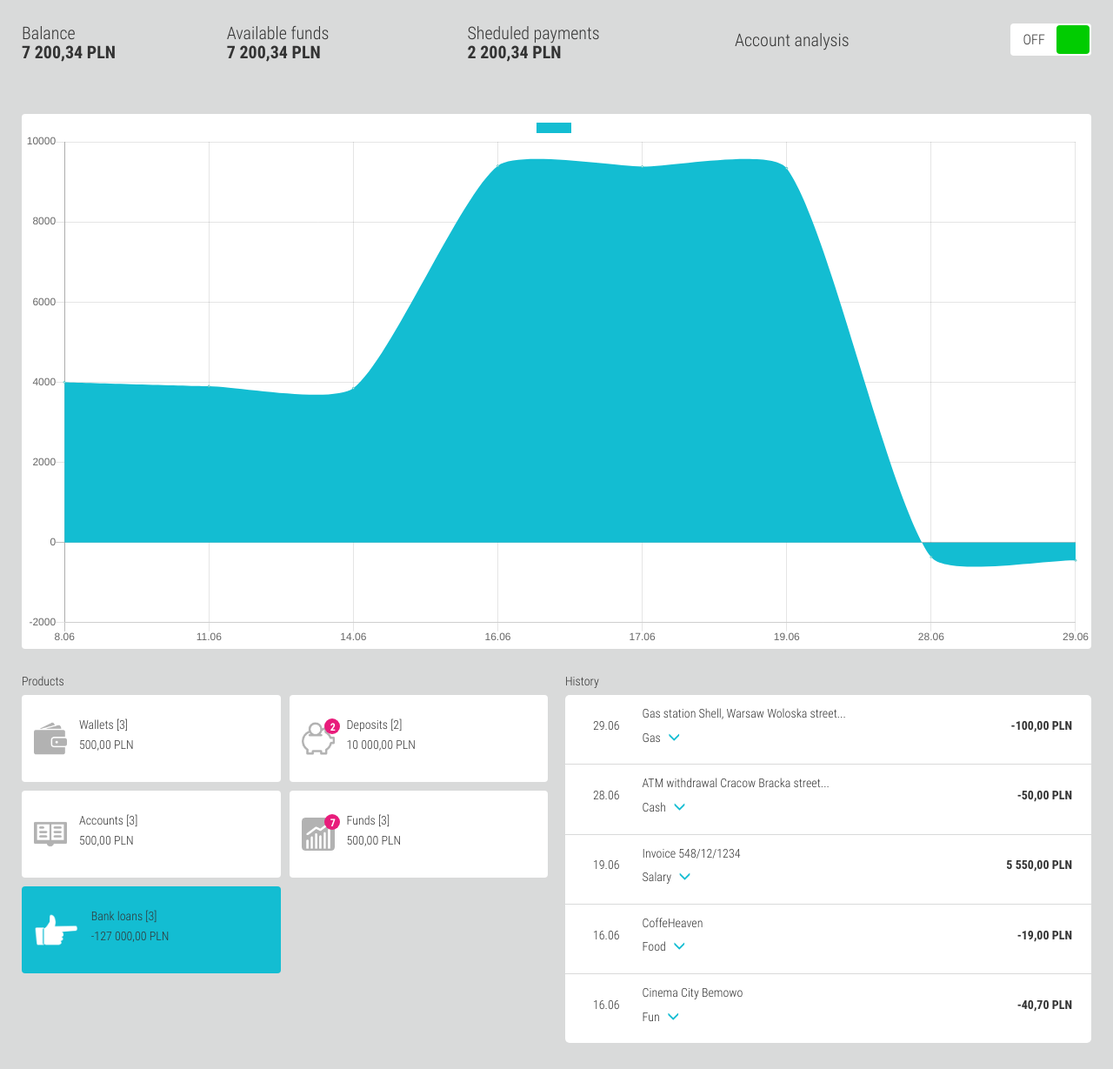
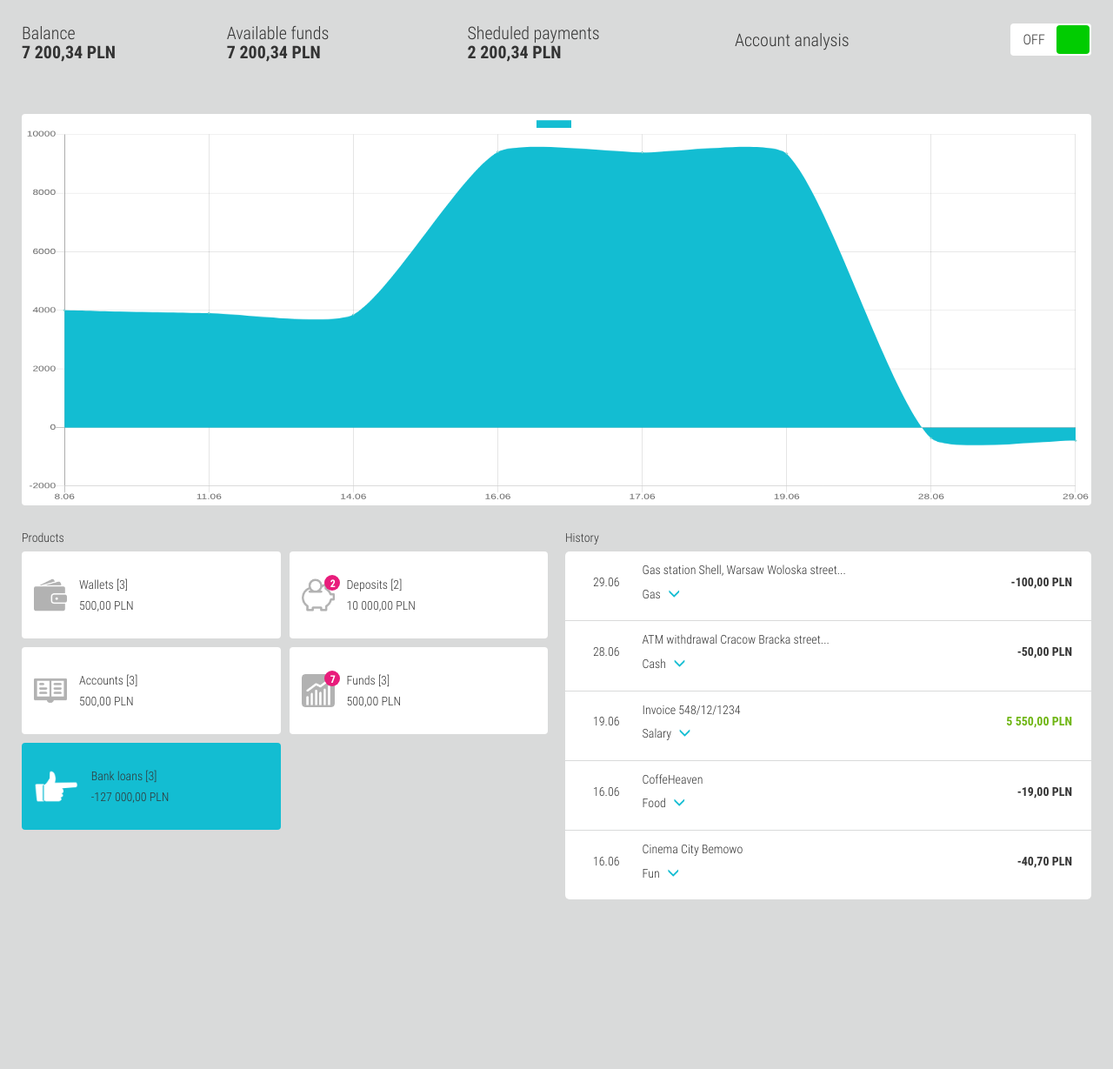
Before and after one commit to Vestelth/ef3-panel, a website: page index.html in a window 1280 px wide. Shown: the part 200-1429 px from the top of the page at 87% size. After the commit the page ends 1264 px from the top, so only its background shows below. Drawn offline with nearby package versions, Linux system fonts and the light colour scheme.

Commit message:
more scripts added (money ammount coloring, switcher updated)

```diff
--- a/js/app.js
+++ b/js/app.js
@@ -52,7 +52,19 @@ $(function() {
       }, 400);
       switcher.css('backgroundColor', '#01cc01');
       switcher.toggleClass('on');
-      $('canvas').fadeIn(400);
+      $('canvas').fadeIn(1000);
     }
   });
 });
+
+// color for income numbers
+
+const ammount = $('li h3.ammount');
+
+for (var i = 0; i < ammount.length; i++) {
+  let ammountNum = ammount.eq(i).text();
+
+  if (parseInt(ammountNum) > 0) {
+    ammount.eq(i).css('color','#6eb512');
+  }
+}
--- a/scss/_main-section.scss
+++ b/scss/_main-section.scss
@@ -147,7 +147,7 @@ div.bank, div.payment, div.switch {
     }
     .description {
       @include flex;
-      justify-content: center;
+      justify-content: flex-start;
       flex-direction: column;
     }
   }
@@ -173,7 +173,6 @@ div.bank, div.payment, div.switch {
 
 nav.history {
   max-height: 40em;
-  margin-left: 1em;
   border-radius: 5px;
   border: 0;
   overflow-y: scroll;
@@ -219,4 +218,7 @@ nav.history ul li {
     cursor: pointer;
   }
 }
-// hover: background-color: rgba(0, 0, 0, 0.45);
+
+#lineChart {
+  max-height: 45em;
+}
--- a/scss/_media-queries.scss
+++ b/scss/_media-queries.scss
@@ -68,6 +68,9 @@
       }
     }
   }
+  nav.history {
+    margin-left: 1em;
+  }
 }
 
 @media only screen and (min-width: 900px) {
```
Also changed, not shown: scss/main.css.
